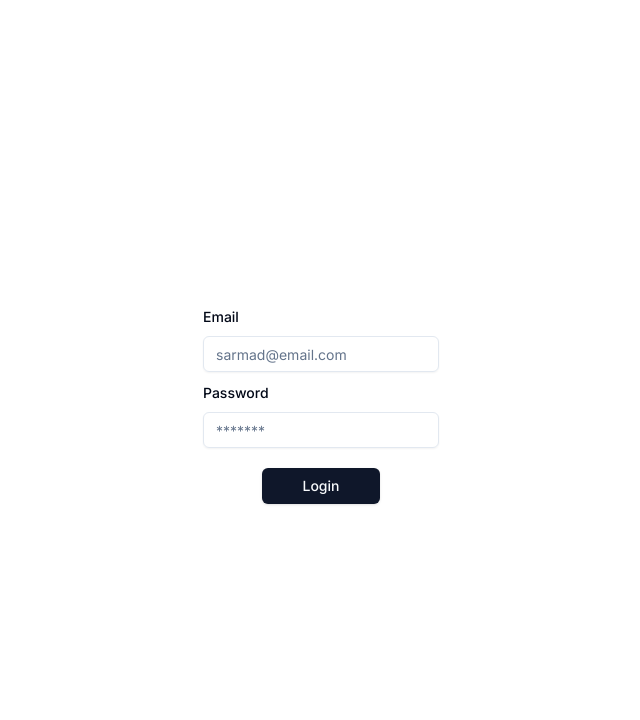
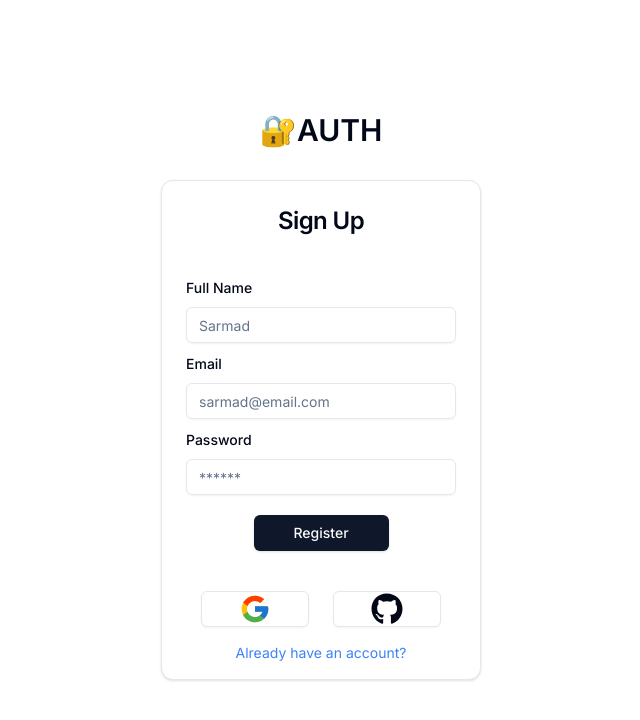
Before and after one commit to Sarmad426/nextjs-auth-v5, a Next.js app: page /sign-up in a window 1280 px wide. Shown: the top 720 px of the page, without its empty margins (319-959 px from the left). Built offline with nearby package versions, Linux system fonts and the light colour scheme.

Commit message:
Added form components

```diff
--- a/app/(auth)/sign-up/page.tsx
+++ b/app/(auth)/sign-up/page.tsx
@@ -1,15 +1,24 @@
 import { Metadata } from "next";
-import { SignInForm } from "../components/sign-in-form";
+import { SignUpForm } from "../components/sign-up-form";
+import { Heading } from "@/components/ui/heading";
+import { CardWrapper } from "../components/card-wrapper";
 
 export const metadata: Metadata = {
-  title: "Sign in",
-  description: "Sign in to AUTH",
+  title: "Sign Up",
+  description: "Sign up to AUTH",
 };
 
 export default function SignIn() {
   return (
-    <div>
-      <SignInForm />
+    <div className="flex items-center justify-center mb-4 flex-col w-full space-y-6">
+      <Heading title="🔐AUTH" />
+      <CardWrapper
+        title="Sign Up"
+        footerContent="Already have an account?"
+        url="sign-in"
+      >
+        <SignUpForm />
+      </CardWrapper>
     </div>
   );
 }
```
